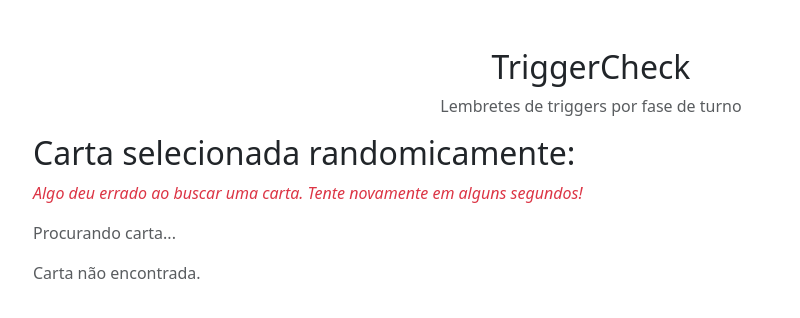
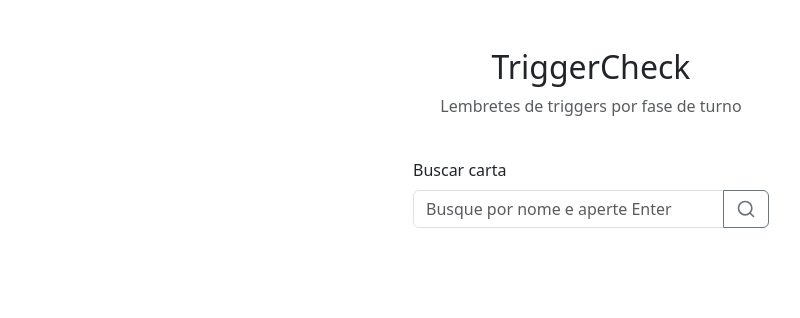
Before and after one commit to jessicasissa/trigger-check, an Angular app: page / in a window 1280 px wide. Shown: the top 318 px of the page, without its empty margins (49-849 px from the left). Built offline with nearby package versions, Linux system fonts and the light colour scheme; no server answers.

Commit message:
feat(cardList): adiciona busca por nome da carta

```diff
--- a/src/app/components/card-list/card-list.html
+++ b/src/app/components/card-list/card-list.html
@@ -1,4 +1,27 @@
-<h2>Carta selecionada randomicamente:</h2>
+<div class="row justify-content-center py-4">
+    <div class="col-lg-4 text-start">
+        <form (ngSubmit)="onSearchTermChange(searchTerm)">
+            <label for="search" class="form-label">Buscar carta</label>
+            <div class="input-group mb-3">
+                <input type="search" name="search" id="search" [(ngModel)]="searchTerm" class="form-control" placeholder="Busque por nome e aperte Enter" aria-describedby="search card">
+                <button class="btn btn-outline-secondary d-inline-flex align-items-center" type="submit">
+                    <svg xmlns="http://www.w3.org/2000/svg" width="20" height="20" viewBox="0 0 24 24" fill="none" stroke="currentColor" stroke-width="2" stroke-linecap="round" stroke-linejoin="round" class="lucide lucide-search"><path d="m21 21-4.34-4.34"/><circle cx="11" cy="11" r="8"/></svg>
+                </button>
+            </div>
+        </form>
+    </div>
+</div>
+<div class="row justify-content-center">
+    <div class="col-lg-4">
+        @if (selectedCard()) {
+        <div class="card">
+            <img [src]="selectedCard()?.image" [alt]="selectedCard()?.name || 'Carta sem nome' " class="card-img-top">
+            <div class="card-body">
+                <h5 class="card-title">{{ selectedCard()?.name }}</h5>
+                <p class="card-text mb-0">{{ selectedCard()?.oracle_text }}</p>
+            </div>
+        </div>
+        }
         @if (error()) {
             <p class="text-danger"><i>{{ error() }}</i></p>
         }
@@ -6,10 +29,5 @@
         @if (isLoading()) {
             <p class="text-muted">Procurando carta...</p>
         }
-
-@if (selectedCard()) {
-    <p>{{ selectedCard()?.name }}</p>
-    <img [src]="selectedCard()?.image" [alt]="selectedCard()?.name || 'Carta sem nome' ">
-} @else {
-    <p class="text-muted">Carta não encontrada.</p>
-}
+    </div>
+</div>
--- a/src/app/components/card-list/card-list.ts
+++ b/src/app/components/card-list/card-list.ts
@@ -1,41 +1,49 @@
-import { Component, DestroyRef, inject, OnInit, signal } from '@angular/core';
+import { Component, inject, OnInit, signal } from '@angular/core';
 import { MtgService } from '../../services/mtg';
 import { Card } from '../../models/card';
-import { JsonPipe } from '@angular/common';
-
+import { FormsModule } from '@angular/forms';
+import { Subscription } from 'rxjs';
 
 @Component({
   selector: 'app-card-list',
-  imports: [JsonPipe],
+  imports: [FormsModule],
   templateUrl: './card-list.html',
   styleUrl: './card-list.scss',
 })
-export class CardList implements OnInit {
+export class CardList {
   private mtgService = inject(MtgService);
-  private destroyRef = inject(DestroyRef);
   error = signal('');
   isLoading = signal(false);
   selectedCard = signal<Card|null> (null);
+  searchTerm = '';
+  subscription: Subscription | null = null;
 
-  ngOnInit() {
-    this.isLoading.set(true);
-    let card = this.mtgService.getRandomCard().subscribe({
+  onSearchTermChange(term: string) {
+    let query = '';
+
+    if (term.length > 0) {
+      query = term.trim().toLowerCase();
+      this.isLoading.set(true);
+    } else {
+      return;
+    }
+
+    this.subscription?.unsubscribe();
+    this.subscription = this.mtgService.searchCardByName(query).subscribe({
       next: (dados) => {
         this.selectedCard.set(dados);
       },
       error: (erro) => {
-        console.error('Erro ao acessar a API: ', erro);
-        this.error.set('Algo deu errado ao buscar uma carta. Tente novamente em alguns segundos!');
+        this.selectedCard.set(null);
+        this.isLoading.set(false);
+        console.error('Erro ao buscar carta: ', erro);
+        this.error.set(erro.message);
       },
       complete: () => {
-        // console.log('Carta encontrada com sucesso!');
         this.isLoading.set(false);
         this.error.set('');
       }
     });
 
-    this.destroyRef.onDestroy(() => {
-      card.unsubscribe();
-    });
   }
 }
```
Lines whose indentation alone changed are shown as unchanged.
